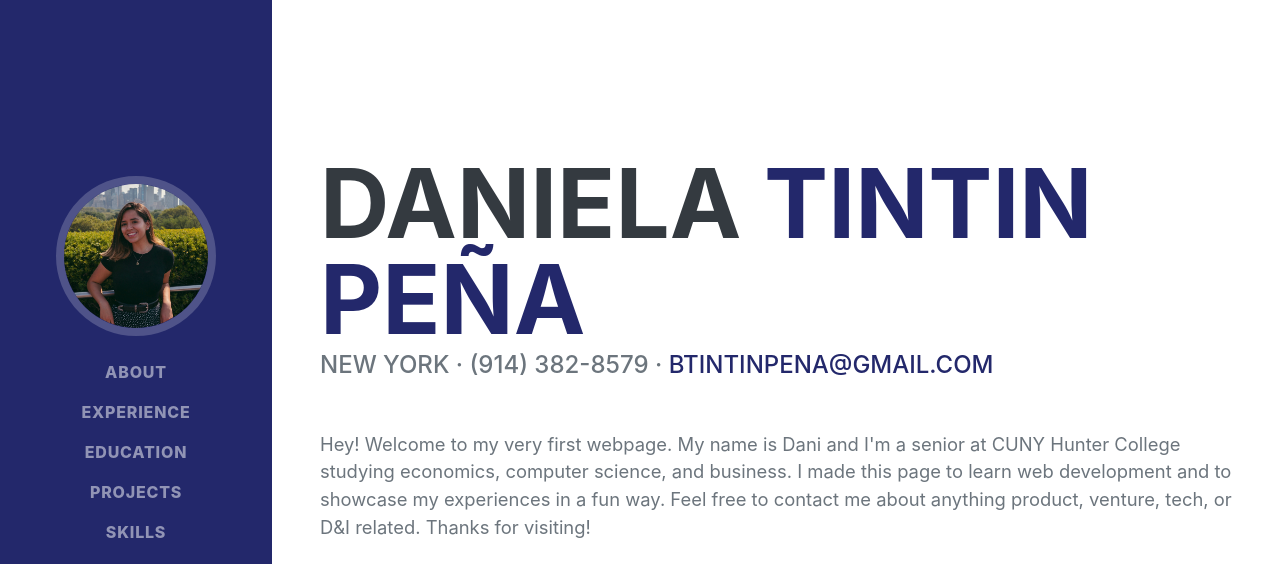
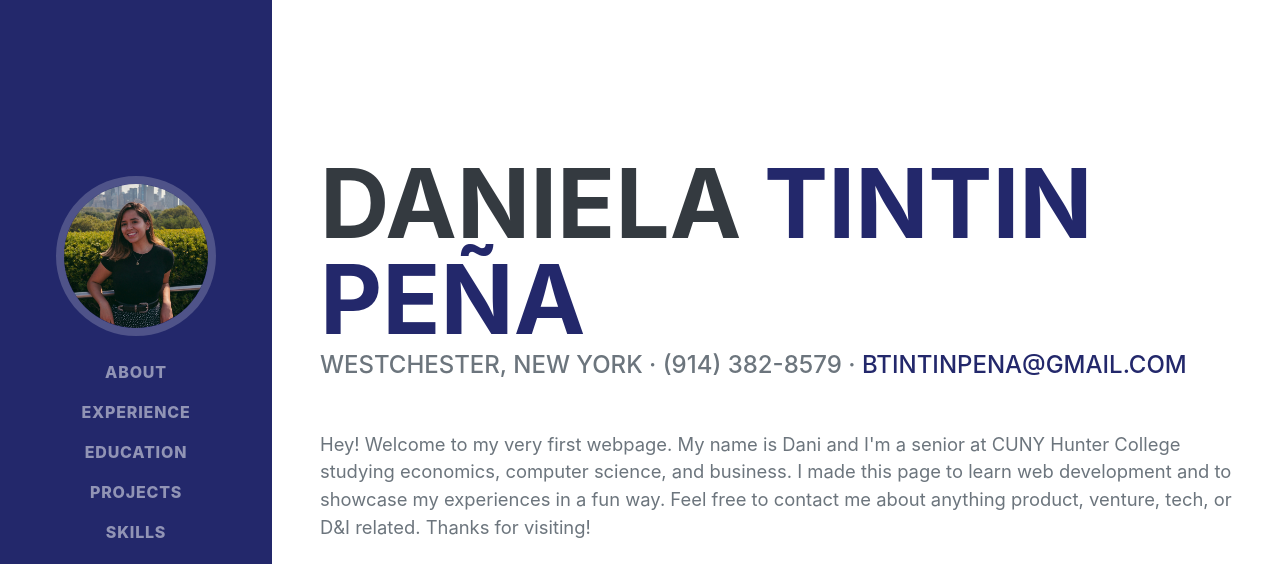
Before and after one commit to tintinpena/tintinpena.github.io, a plain HTML site: page index.html in a window 1280 px wide. Shown: the top 564 px of the page. Drawn offline with nearby package versions, Linux system fonts and the light colour scheme; a web font is replaced by a local one.

Commit message:
Update index.html

```diff
--- a/index.html
+++ b/index.html
@@ -55,7 +55,7 @@
                         <span class="text-primary">Tintin Peña</span>
                     </h1>
                     <div class="subheading mb-5">
-                        New York · (914) 382-8579 ·
+                        Westchester, New York · (914) 382-8579 ·
                         <a href="mailto:btintinpena@gmail.com">btintinpena@gmail.com</a>
                     </div>
                     <p class="lead mb-5">Hey! Welcome to my very first webpage. My name is Dani and I'm a senior at CUNY Hunter College studying economics, computer science, and business. I made this page to learn web development and to showcase my experiences in a fun way. Feel free to contact me about anything product, venture, tech, or D&I related. Thanks for visiting!</p>
```
